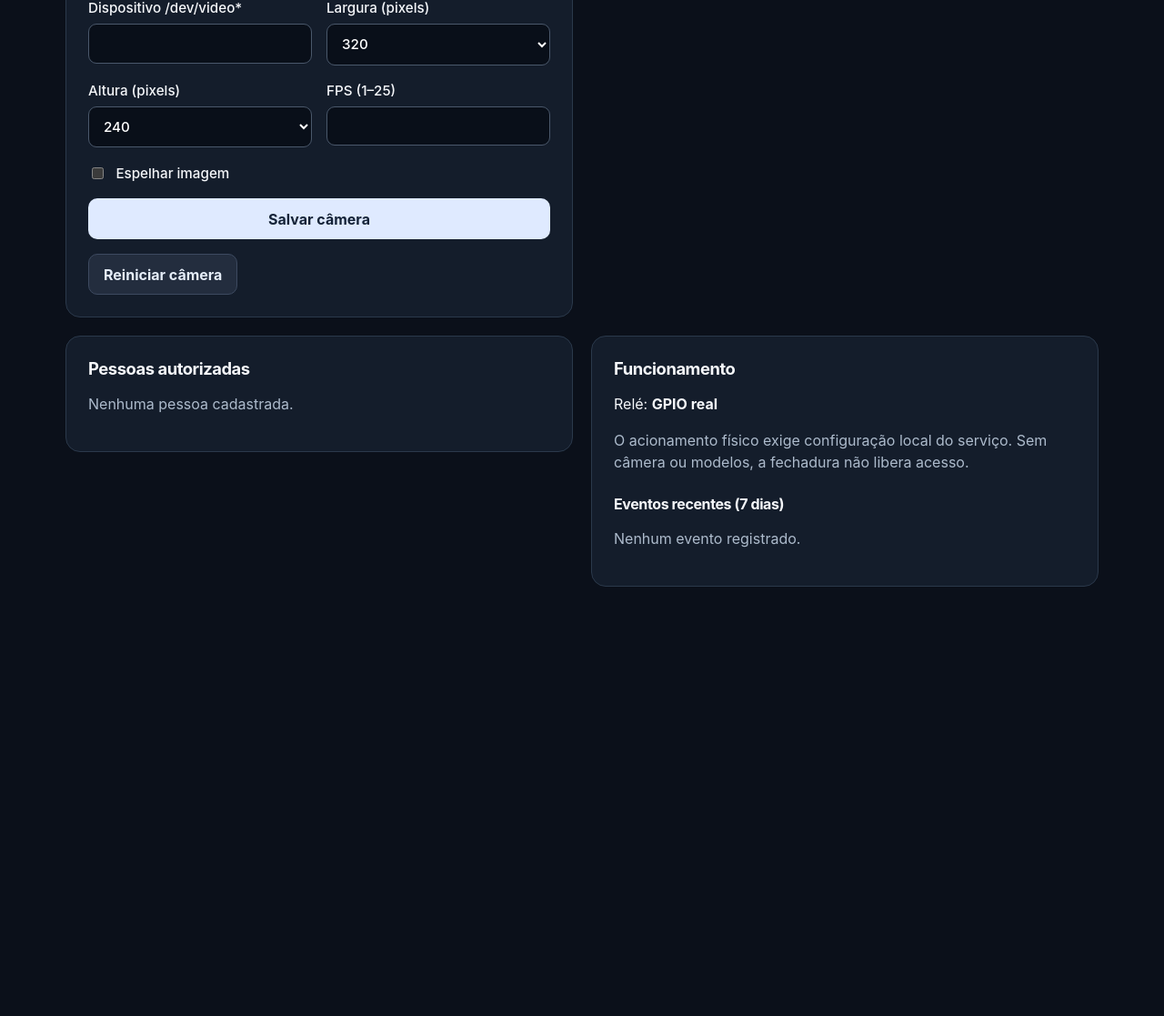
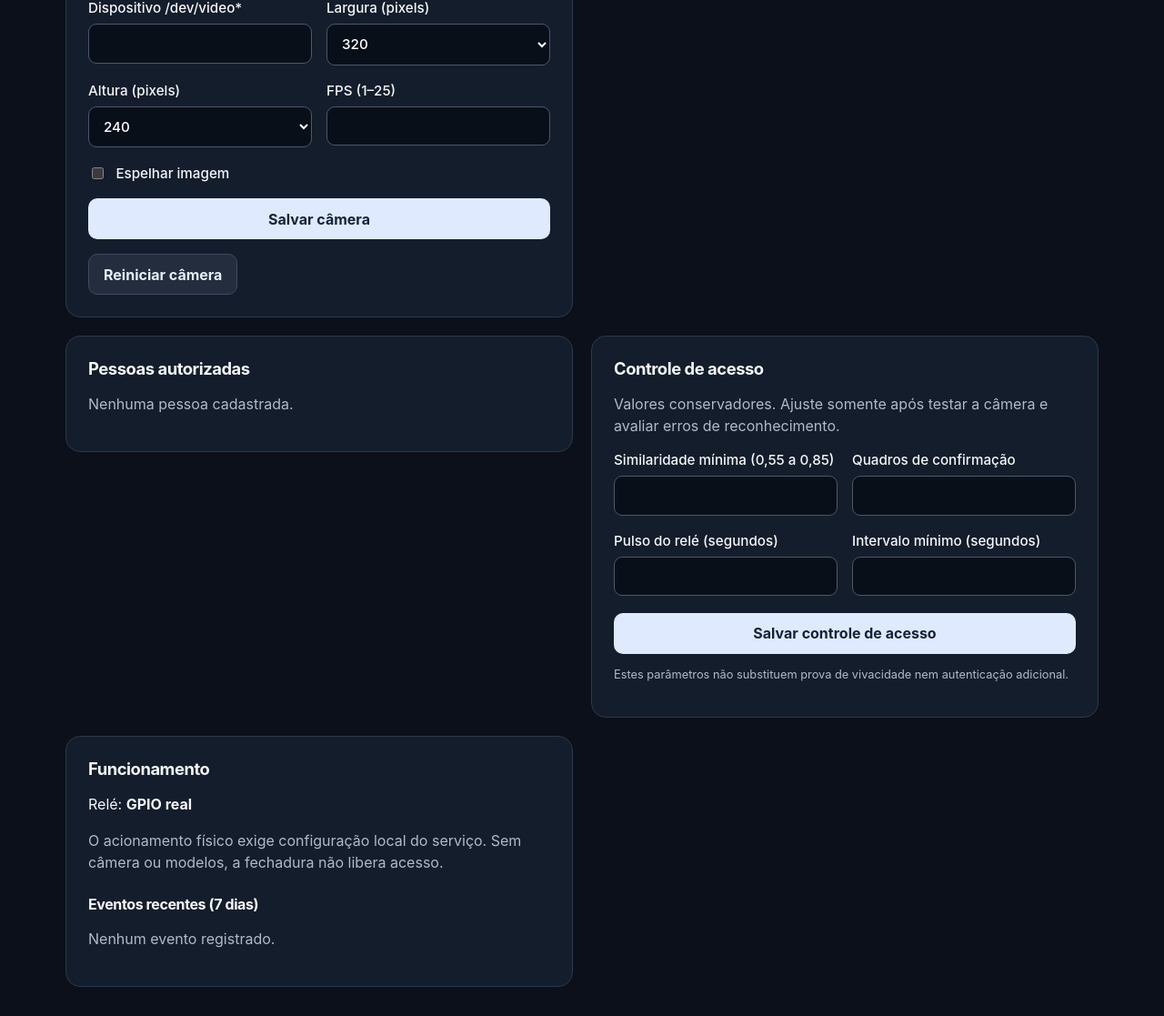
Before and after one commit to LabSisData/fechadura-digital, a Python web app: template lockapp/templates/index.html in a window 1280 px wide. Shown: the part 630-1747 px from the top of the page at 91% size. Before the commit the page ends 1275 px from the top, so only its background shows below. Run offline with Jinja, Linux system fonts and the light colour scheme; the template is opened without the code that fills it, so the values that code supplies are empty.

Commit message:
feat: expor limiar, confirmações e duração do relé

```diff
--- a/lockapp/templates/index.html
+++ b/lockapp/templates/index.html
@@ -116,6 +116,27 @@
         {% else %}<p class="muted">Nenhuma pessoa cadastrada.</p>{% endif %}
       </section>
       <section class="card">
+        <h2>Controle de acesso</h2>
+        <p class="muted">Valores conservadores. Ajuste somente após testar a câmera e avaliar erros de reconhecimento.</p>
+        <form method="post" action="{{ url_for('access') }}" class="form-grid">
+          <input type="hidden" name="_csrf" value="{{ csrf_token }}">
+          <label>Similaridade mínima (0,55 a 0,85)
+            <input type="number" name="min_score" min="0.55" max="0.85" step="0.01" value="{{ config.access.min_score }}" required>
+          </label>
+          <label>Quadros de confirmação
+            <input type="number" name="confirm_frames" min="3" max="12" value="{{ config.access.confirm_frames }}" required>
+          </label>
+          <label>Pulso do relé (segundos)
+            <input type="number" name="pulse_seconds" min="0.5" max="3" step="0.1" value="{{ config.access.pulse_seconds }}" required>
+          </label>
+          <label>Intervalo mínimo (segundos)
+            <input type="number" name="cooldown_seconds" min="5" max="120" value="{{ config.access.cooldown_seconds }}" required>
+          </label>
+          <button type="submit">Salvar controle de acesso</button>
+        </form>
+        <p class="muted small">Estes parâmetros não substituem prova de vivacidade nem autenticação adicional.</p>
+      </section>
+      <section class="card">
         <h2>Funcionamento</h2>
         <p>Relé: <strong>{{ "Simulação (sem acionamento)" if snapshot.relay_mode == "mock" else "GPIO real" }}</strong></p>
         <p class="muted">O acionamento físico exige configuração local do serviço. Sem câmera ou modelos, a fechadura não libera acesso.</p>
```
